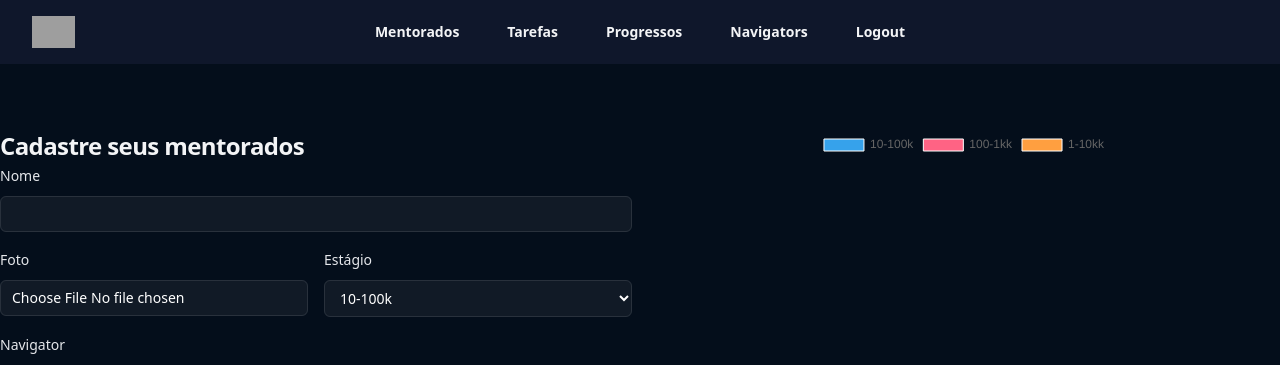
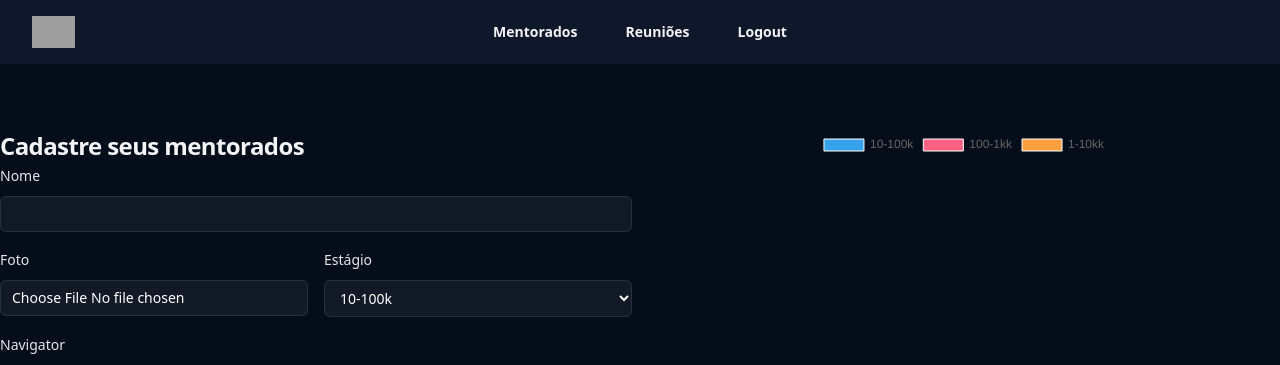
Before and after one commit to luis-otavio-dias/projeto-gerenciamento, a Django app: page /students/ in a window 1280 px wide. Shown: the top 365 px of the page. Run offline with Django 5.2, Linux system fonts and the light colour scheme; the visitor is signed in with stand-in values (Sample User, id 1); data that the repository does not hold is empty; parts of the project's set-up code (start-up, migrations or seed data) failed here and were passed over; grey boxes are pictures that could not be loaded.

Commit message:
Ajustando links do menu em _header.html

```diff
--- a/students/templates/partials/_header.html
+++ b/students/templates/partials/_header.html
@@ -17,9 +17,7 @@
     </div>
     <div class="hidden lg:flex lg:gap-x-12">
       <a href="{% url "students:student" %}" class="text-sm/6 font-semibold text-gray-100">Mentorados</a>
-      <a href="#" class="text-sm/6 font-semibold text-gray-100">Tarefas</a>
-      <a href="#" class="text-sm/6 font-semibold text-gray-100">Progressos</a>
-      <a href="#" class="text-sm/6 font-semibold text-gray-100">Navigators</a>
+      <a href="{% url "students:meeting" %}" class="text-sm/6 font-semibold text-gray-100">Reuniões</a>
       <a href="{% url "users:logout" %}" class="text-sm/6 font-semibold text-gray-100">Logout</a>
     </div>
     <div class="hidden lg:flex lg:flex-1 lg:justify-end">
```
